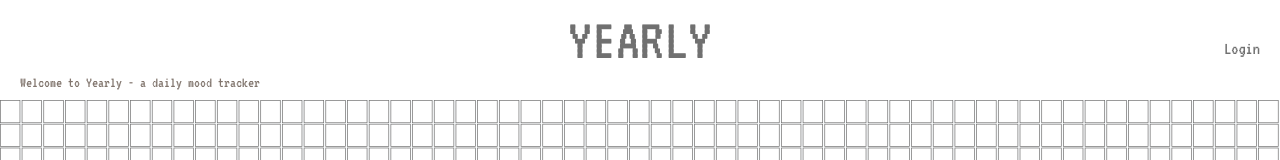
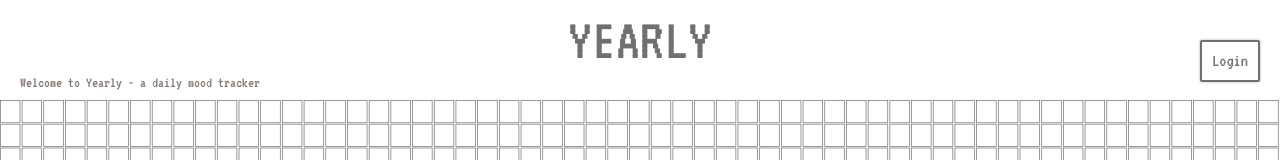
Before and after one commit to jemilalghani/personal-project, a React (Create React App) app: page / in a window 1280 px wide. Shown: the top 160 px of the page. Built offline with nearby package versions, Linux system fonts and the light colour scheme; no server answers.

Commit message:
login button

```diff
--- a/src/components/Header/Header.css
+++ b/src/components/Header/Header.css
@@ -59,6 +59,7 @@ a {
 .Horizontal > div .login {
   margin-right: 20px;
   color: rgb(112, 112, 112);
+  /* color: black; */
   text-decoration: none;
   font-size: 18px;
   font-family: "VT323", monospace;
@@ -67,6 +68,16 @@ a {
   right: 0;
   top: 40px;
   background: white;
+  padding: 10px;
+  border: rgb(112, 112, 112) 2px solid;
+  border-radius: 2px;
+  transition: background 0.2s ease-in-out;
+  box-shadow: 0 0 3px rgba(112, 112, 112, 0.527);
+}
+.Horizontal > div .login:hover {
+  transition: background 0.2s ease-in-out;
+  background: rgb(112, 112, 112);
+  color: white;
 }
 .Horizontal > div p {
   font-family: "VT323", monospace;
```
